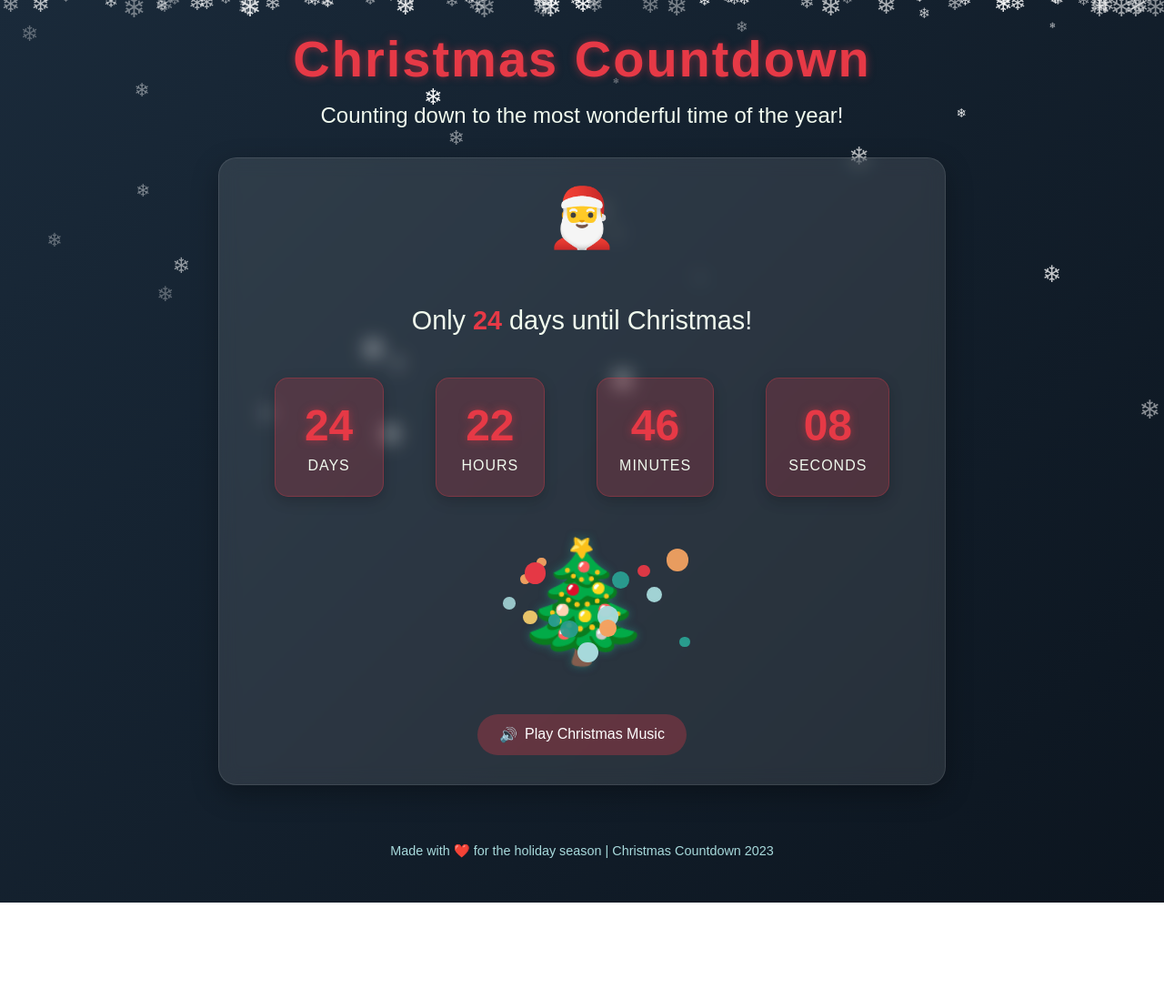
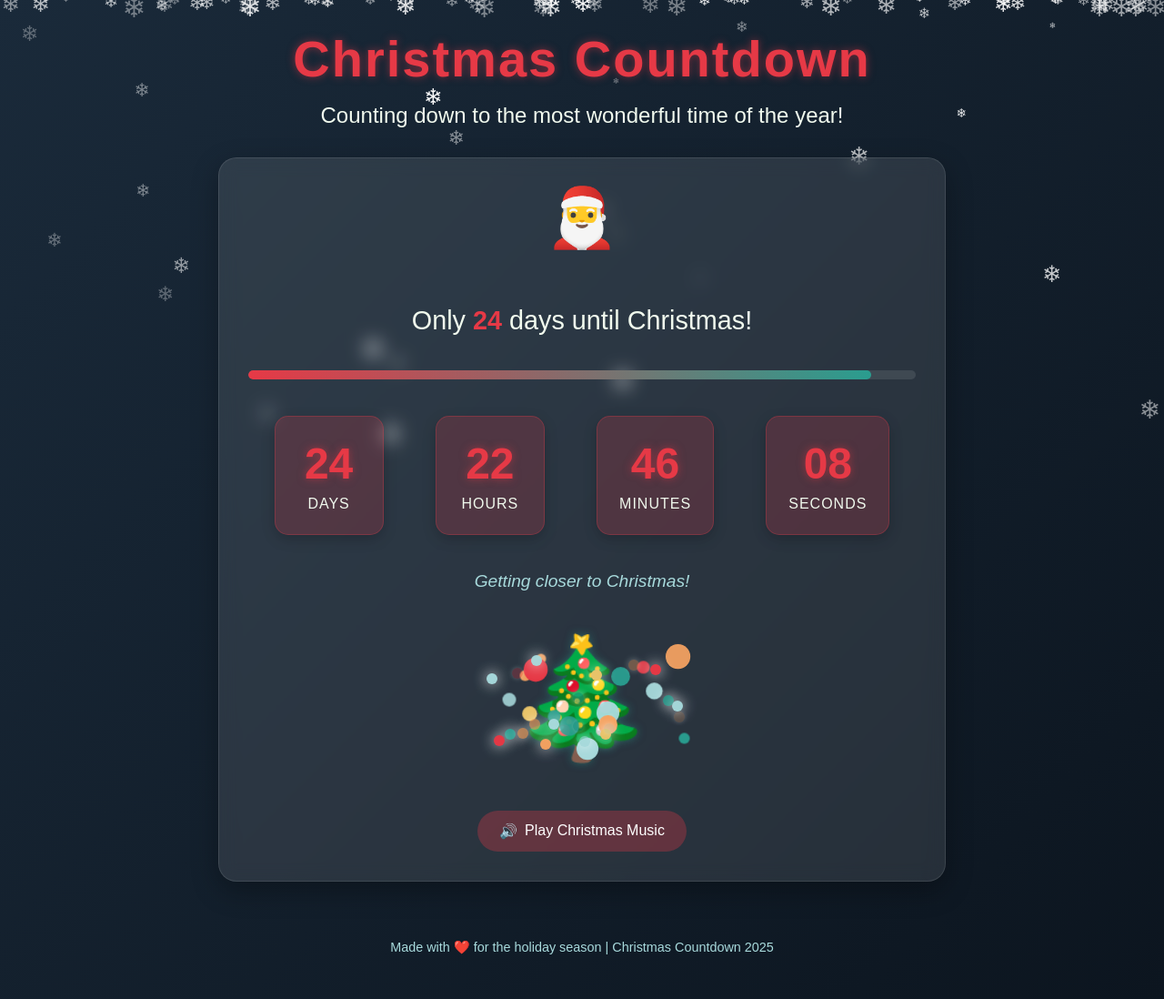
Before and after one commit to DanielGaudreault/Christmas-countdown, a plain HTML site: page index.html in a window 1280 px wide. Shown: the whole page at 91% size. Before the commit the page ends 992 px from the top, so only its background shows below. Drawn offline with Linux system fonts and the light colour scheme.

Commit message:
Enhance countdown item animations and update footer year
Added hover effects and animations for countdown items and lights. Updated footer to dynamically display the current year.

```diff
--- a/index.html
+++ b/index.html
@@ -91,6 +91,11 @@
             min-width: 120px;
             box-shadow: 0 5px 15px rgba(0, 0, 0, 0.2);
             border: 1px solid rgba(230, 57, 70, 0.3);
+            transition: transform 0.3s ease;
+        }
+
+        .countdown-item:hover {
+            transform: translateY(-5px);
         }
 
         .countdown-number {
@@ -161,8 +166,29 @@
         }
 
         @keyframes twinkle {
-            0% { opacity: 0.3; }
-            100% { opacity: 1; }
+            0% { opacity: 0.3; transform: scale(0.9); }
+            100% { opacity: 1; transform: scale(1.1); }
+        }
+
+        .lights {
+            position: absolute;
+            top: 0;
+            left: 0;
+            width: 100%;
+            height: 100%;
+        }
+
+        .light {
+            position: absolute;
+            width: 12px;
+            height: 12px;
+            border-radius: 50%;
+            animation: lightTwinkle 1.5s infinite alternate;
+        }
+
+        @keyframes lightTwinkle {
+            0% { opacity: 0.2; box-shadow: 0 0 5px currentColor; }
+            100% { opacity: 1; box-shadow: 0 0 15px currentColor; }
         }
 
         footer {
@@ -192,6 +218,38 @@
             transform: scale(1.05);
         }
 
+        .music-control.playing {
+            background: rgba(42, 157, 143, 0.5);
+        }
+
+        .music-control.playing:hover {
+            background: rgba(42, 157, 143, 0.7);
+        }
+
+        .christmas-message {
+            margin-top: 1.5rem;
+            font-style: italic;
+            color: #a8dadc;
+            font-size: 1.2rem;
+            min-height: 2rem;
+        }
+
+        .progress-container {
+            width: 100%;
+            height: 10px;
+            background: rgba(255, 255, 255, 0.1);
+            border-radius: 5px;
+            margin: 1.5rem 0;
+            overflow: hidden;
+        }
+
+        .progress-bar {
+            height: 100%;
+            background: linear-gradient(90deg, #e63946, #2a9d8f);
+            border-radius: 5px;
+            transition: width 1s ease;
+        }
+
         @media (max-width: 768px) {
             h1 {
                 font-size: 2.5rem;
@@ -208,6 +266,10 @@
 
             .tree {
                 font-size: 6rem;
+            }
+
+            .message {
+                font-size: 1.4rem;
             }
         }
     </style>
@@ -229,6 +291,10 @@
                 Only <span class="highlight" id="days-until">X</span> days until Christmas!
             </div>
 
+            <div class="progress-container">
+                <div class="progress-bar" id="progress-bar"></div>
+            </div>
+
             <div class="countdown">
                 <div class="countdown-item">
                     <div class="countdown-number" id="days">00</div>
@@ -248,9 +314,12 @@
                 </div>
             </div>
 
+            <div class="christmas-message" id="christmas-message"></div>
+
             <div class="tree-container">
                 <div class="tree">🎄</div>
                 <div class="ornaments" id="ornaments-container"></div>
+                <div class="lights" id="lights-container"></div>
             </div>
 
             <button class="music-control" id="music-toggle">
@@ -259,7 +328,7 @@
         </div>
 
         <footer>
-            Made with ❤️ for the holiday season | Christmas Countdown 2023
+            Made with ❤️ for the holiday season | Christmas Countdown <span id="current-year"></span>
         </footer>
     </div>
 
@@ -319,6 +388,31 @@
             }
         }
 
+        // Create Christmas lights for the tree
+        function createLights() {
+            const container = document.getElementById('lights-container');
+            const lightCount = 20;
+            const colors = ['#e63946', '#2a9d8f', '#e9c46a', '#a8dadc', '#f4a261'];
+
+            for (let i = 0; i < lightCount; i++) {
+                const light = document.createElement('div');
+                light.classList.add('light');
+
+                // Position lights around the tree
+                const top = Math.random() * 70 + 10;
+                const left = Math.random() * 80 + 10;
+                const color = colors[Math.floor(Math.random() * colors.length)];
+                const animationDelay = Math.random() * 2;
+
+                light.style.top = `${top}%`;
+                light.style.left = `${left}%`;
+                light.style.backgroundColor = color;
+                light.style.animationDelay = `${animationDelay}s`;
+
+                container.appendChild(light);
+            }
+        }
+
         // Update countdown
         function updateCountdown() {
             const now = new Date();
@@ -344,6 +438,39 @@
             document.getElementById('minutes').textContent = minutes.toString().padStart(2, '0');
             document.getElementById('seconds').textContent = seconds.toString().padStart(2, '0');
             document.getElementById('days-until').textContent = days;
+
+            // Update progress bar
+            const totalDays = Math.ceil((christmas - new Date(currentYear, 0, 1)) / (1000 * 60 * 60 * 24));
+            const daysPassed = totalDays - days;
+            const progressPercentage = (daysPassed / totalDays) * 100;
+            document.getElementById('progress-bar').style.width = `${progressPercentage}%`;
+
+            // Update Christmas message
+            updateChristmasMessage(days);
+        }
+
+        // Update Christmas message based on days remaining
+        function updateChristmasMessage(days) {
+            const messageElement = document.getElementById('christmas-message');
+            let message = '';
+
+            if (days > 30) {
+                message = "The holiday season is approaching!";
+            } else if (days > 14) {
+                message = "Getting closer to Christmas!";
+            } else if (days > 7) {
+                message = "Only one week to go!";
+            } else if (days > 1) {
+                message = "The excitement is building!";
+            } else if (days === 1) {
+                message = "Christmas Eve is here!";
+            } else if (days === 0) {
+                message = "Merry Christmas! 🎄🎁";
+            } else {
+                message = "Christmas is coming soon!";
+            }
+
+            messageElement.textContent = message;
         }
 
         // Music toggle
@@ -362,23 +489,37 @@
                 if (isPlaying) {
                     audio.pause();
                     toggle.innerHTML = '<span>🔊</span> Play Christmas Music';
+                    toggle.classList.remove('playing');
                 } else {
-                    audio.play().catch(e => {
-                        console.log("Audio play failed:", e);
-                        alert("Music playback failed. This might be due to browser autoplay policies. Please interact with the page first.");
-                    });
-                    toggle.innerHTML = '<span>🔇</span> Pause Music';
+                    // Try to play music
+                    const playPromise = audio.play();
+                    if (playPromise !== undefined) {
+                        playPromise.then(() => {
+                            toggle.innerHTML = '<span>🔇</span> Pause Music';
+                            toggle.classList.add('playing');
+                            isPlaying = true;
+                        }).catch(e => {
+                            console.log("Audio play failed:", e);
+                            alert("Music playback failed. This might be due to browser autoplay policies. Please interact with the page first.");
+                        });
+                    }
                 }
-                isPlaying = !isPlaying;
             });
+        }
+
+        // Set current year in footer
+        function setCurrentYear() {
+            document.getElementById('current-year').textContent = new Date().getFullYear();
         }
 
         // Initialize everything when page loads
         window.addEventListener('DOMContentLoaded', function() {
             createSnowflakes();
             createOrnaments();
+            createLights();
             updateCountdown();
             setupMusicToggle();
+            setCurrentYear();
 
             // Update countdown every second
             setInterval(updateCountdown, 1000);
```
